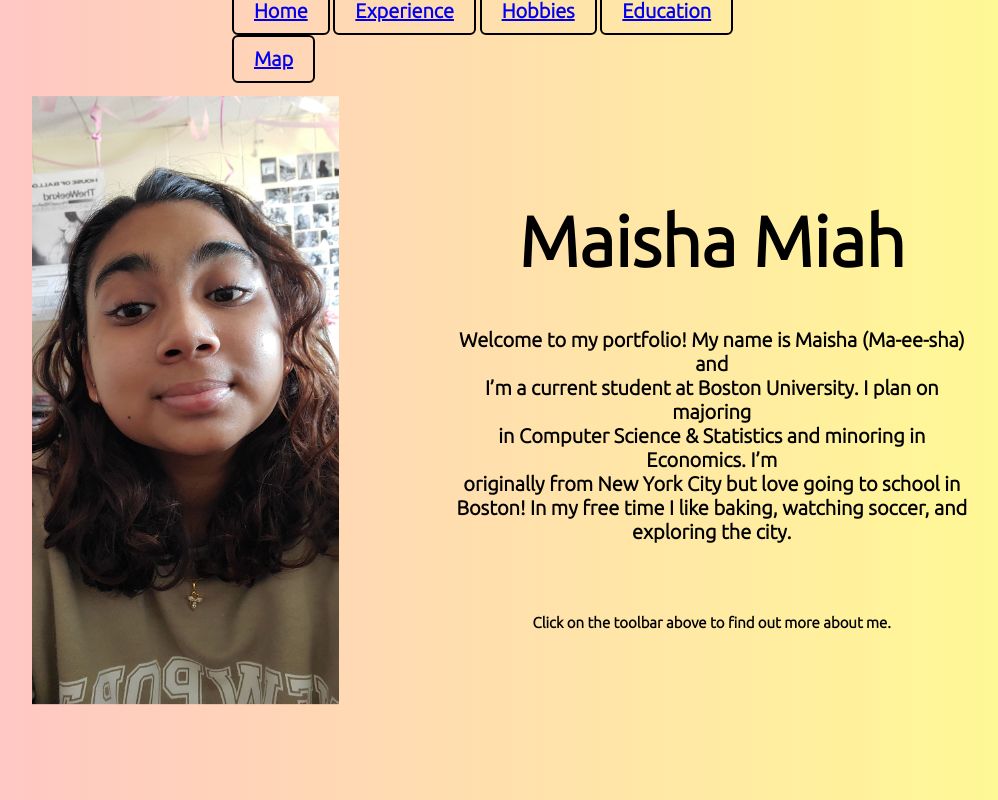
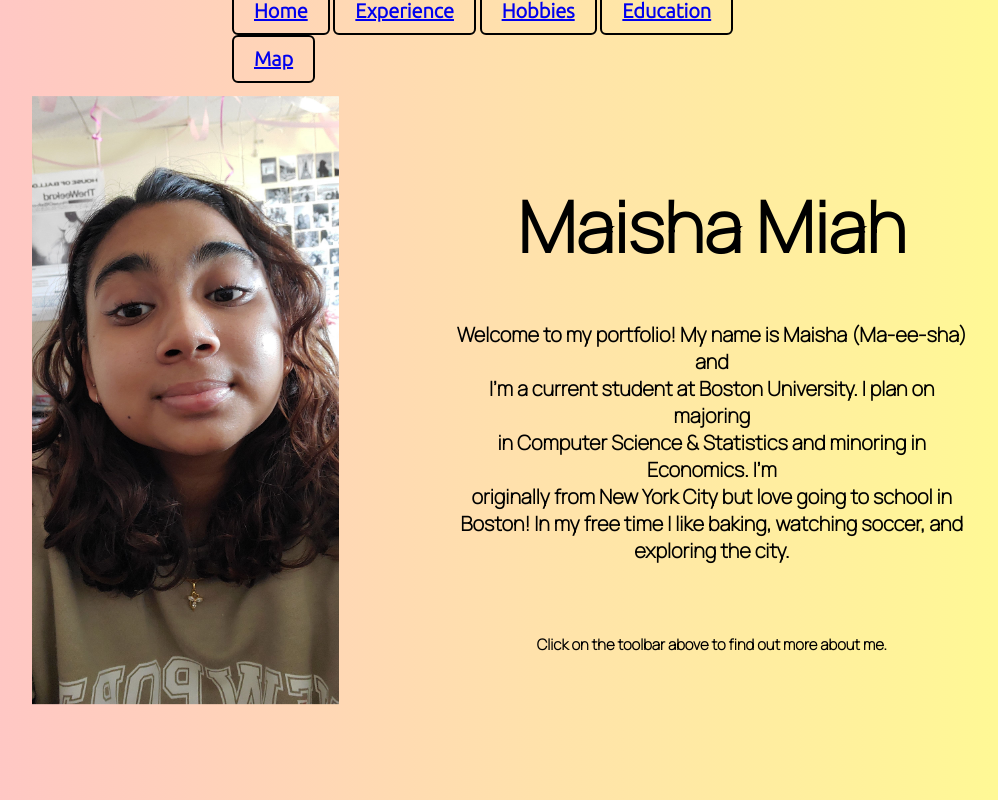
Before and after one commit to mmiah00/Personal-Portfolio, a Flask app: page / in a window 1280 px wide. Shown: the whole page, without its empty margins (147-1145 px from the left). Run offline with Flask 2, Linux system fonts and the light colour scheme.

Commit message:
changed font

```diff
--- a/app/static/styles/main.css
+++ b/app/static/styles/main.css
@@ -1,7 +1,9 @@
 /* *********** GENERAL *********** */
 
 p, h1, h2, h3, h4, h5, h6, button {
-    font-family: 'Ubuntu', sans-serif;
+    /* font-family: 'Nunito', sans-serif; */
+    /* font-family: 'Ubuntu', sans-serif; */
+    font-family: 'Manrope', sans-serif;
 }
 
 h1 {
--- a/app/templates/navlayout.html
+++ b/app/templates/navlayout.html
@@ -11,8 +11,7 @@
         <!-- Required for font -->
         <link rel="preconnect" href="https://fonts.googleapis.com">
         <link rel="preconnect" href="https://fonts.gstatic.com" crossorigin>
-        <link href="https://fonts.googleapis.com/css2?family=Ubuntu:wght@300&display=swap" rel="stylesheet">
-
+        <link href="https://fonts.googleapis.com/css2?family=Manrope:wght@200&family=Nunito:wght@300&family=Ubuntu:wght@300&display=swap" rel="stylesheet">
         <link lang='sass' rel="stylesheet" href="./static/styles/main.css">
         <title>{{ title }} </title>
     </head>
```
